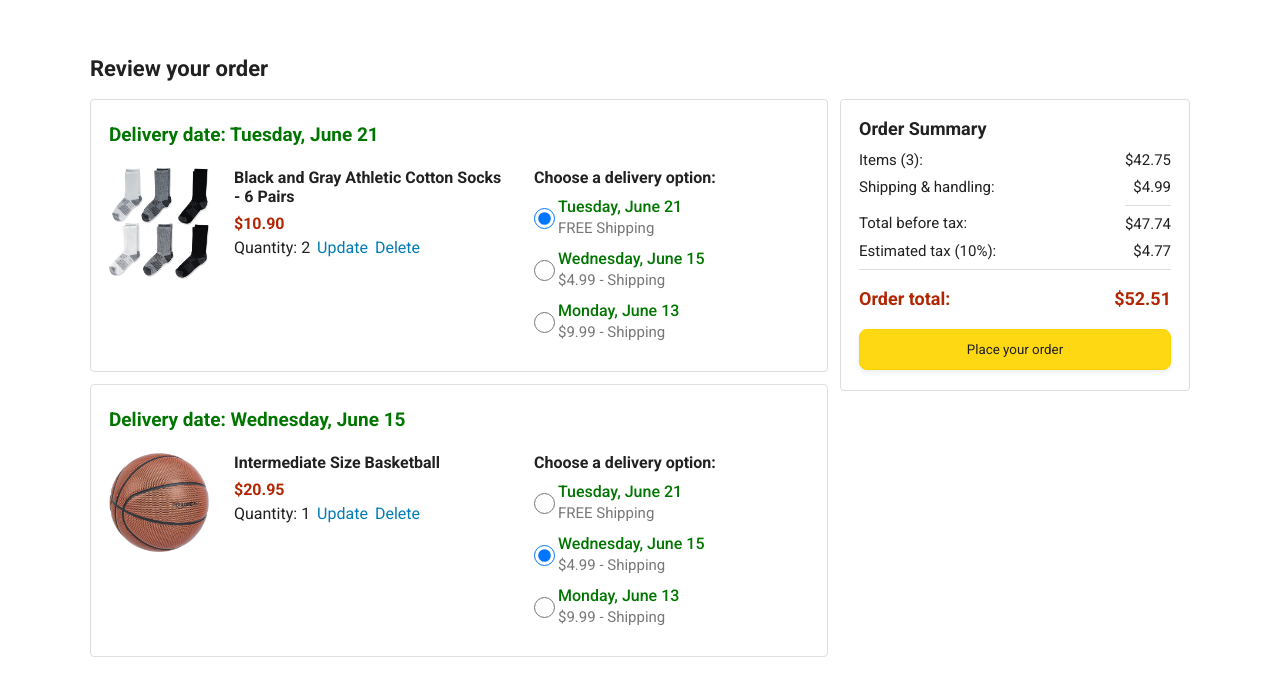
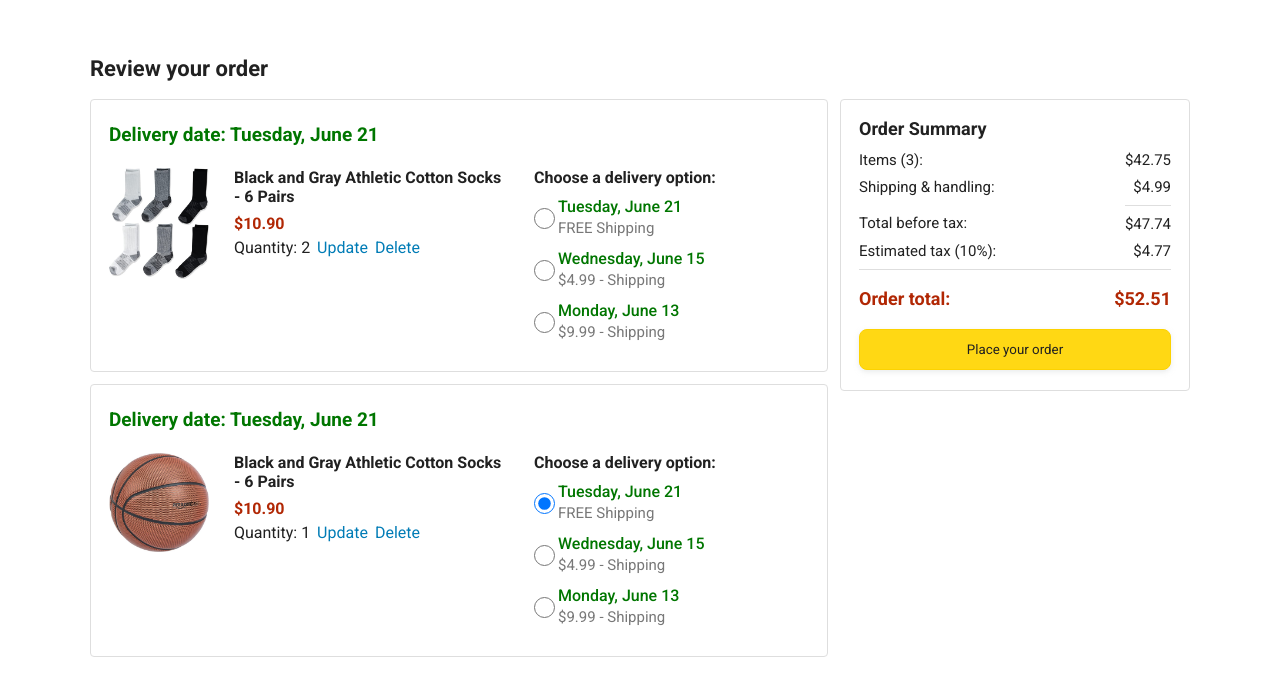
Before and after one commit to 6scars/amazonWebSideProject, a plain HTML site: page checkout.html in a window 1280 px wide. Shown: the part 84-780 px from the top of the page. Drawn offline with Linux system fonts and the light colour scheme; files whose address does not match are found by name.

Commit message:
Added static date to cart in cart.js, i made checkout.js with function displays OrderSummary,

```diff
--- a/checkout.html
+++ b/checkout.html
@@ -45,156 +45,8 @@
       <div class="page-title">Review your order</div>
 
       <div class="checkout-grid">
-        <div class="order-summary">
-          <div class="cart-item-container">
-            <div class="delivery-date">
-              Delivery date: Tuesday, June 21
-            </div>
+        <div class="order-summary js-order-summary">
 
-            <div class="cart-item-details-grid">
-              <img class="product-image"
-                src="images/products/athletic-cotton-socks-6-pairs.jpg">
-
-              <div class="cart-item-details">
-                <div class="product-name">
-                  Black and Gray Athletic Cotton Socks - 6 Pairs
-                </div>
-                <div class="product-price">
-                  $10.90
-                </div>
-                <div class="product-quantity">
-                  <span>
-                    Quantity: <span class="quantity-label">2</span>
-                  </span>
-                  <span class="update-quantity-link link-primary">
-                    Update
-                  </span>
-                  <span class="delete-quantity-link link-primary">
-                    Delete
-                  </span>
-                </div>
-              </div>
-
-              <div class="delivery-options">
-                <div class="delivery-options-title">
-                  Choose a delivery option:
-                </div>
-                <div class="delivery-option">
-                  <input type="radio" checked
-                    class="delivery-option-input"
-                    name="delivery-option-1">
-                  <div>
-                    <div class="delivery-option-date">
-                      Tuesday, June 21
-                    </div>
-                    <div class="delivery-option-price">
-                      FREE Shipping
-                    </div>
-                  </div>
-                </div>
-                <div class="delivery-option">
-                  <input type="radio"
-                    class="delivery-option-input"
-                    name="delivery-option-1">
-                  <div>
-                    <div class="delivery-option-date">
-                      Wednesday, June 15
-                    </div>
-                    <div class="delivery-option-price">
-                      $4.99 - Shipping
-                    </div>
-                  </div>
-                </div>
-                <div class="delivery-option">
-                  <input type="radio"
-                    class="delivery-option-input"
-                    name="delivery-option-1">
-                  <div>
-                    <div class="delivery-option-date">
-                      Monday, June 13
-                    </div>
-                    <div class="delivery-option-price">
-                      $9.99 - Shipping
-                    </div>
-                  </div>
-                </div>
-              </div>
-            </div>
-          </div>
-
-          <div class="cart-item-container">
-            <div class="delivery-date">
-              Delivery date: Wednesday, June 15
-            </div>
-
-            <div class="cart-item-details-grid">
-              <img class="product-image"
-                src="images/products/intermediate-composite-basketball.jpg">
-
-              <div class="cart-item-details">
-                <div class="product-name">
-                  Intermediate Size Basketball
-                </div>
-                <div class="product-price">
-                  $20.95
-                </div>
-                <div class="product-quantity">
-                  <span>
-                    Quantity: <span class="quantity-label">1</span>
-                  </span>
-                  <span class="update-quantity-link link-primary">
-                    Update
-                  </span>
-                  <span class="delete-quantity-link link-primary">
-                    Delete
-                  </span>
-                </div>
-              </div>
-
-              <div class="delivery-options">
-                <div class="delivery-options-title">
-                  Choose a delivery option:
-                </div>
-
-                <div class="delivery-option">
-                  <input type="radio" class="delivery-option-input"
-                    name="delivery-option-2">
-                  <div>
-                    <div class="delivery-option-date">
-                      Tuesday, June 21
-                    </div>
-                    <div class="delivery-option-price">
-                      FREE Shipping
-                    </div>
-                  </div>
-                </div>
-                <div class="delivery-option">
-                  <input type="radio" checked class="delivery-option-input"
-                    name="delivery-option-2">
-                  <div>
-                    <div class="delivery-option-date">
-                      Wednesday, June 15
-                    </div>
-                    <div class="delivery-option-price">
-                      $4.99 - Shipping
-                    </div>
-                  </div>
-                </div>
-                <div class="delivery-option">
-                  <input type="radio" class="delivery-option-input"
-                    name="delivery-option-2">
-                  <div>
-                    <div class="delivery-option-date">
-                      Monday, June 13
-                    </div>
-                    <div class="delivery-option-price">
-                      $9.99 - Shipping
-                    </div>
-                  </div>
-                </div>
-              </div>
-            </div>
-          </div>
         </div>
 
         <div class="payment-summary">
@@ -233,5 +85,6 @@
         </div>
       </div>
     </div>
+    <script type="module" src="scripts/checkout.js"></script>
   </body>
 </html>
--- a/data/cart.js
+++ b/data/cart.js
@@ -1,4 +1,10 @@
-export let cart = [];
+export let cart = [{
+  id: "e43638ce-6aa0-4b85-b27f-e1d07eb678c6",
+  quantity: 2
+},{
+  id: "15b6fc6f-327a-4ec4-896f-486349e85a3d",
+  quantity:1,
+}];
 
 export function addToCart(productId){
     let matchingItem=NaN;
--- /dev/null
+++ b/scripts/checkout.js
@@ -0,0 +1,100 @@
+import {cart} from '../data/cart.js';
+import {products} from '../data/products.js';
+let cartSummaryHTML='';
+
+
+
+function displayCartSummary(){
+    cart.forEach((cartItem)=>{
+        products.forEach((productsItem)=>{
+            if(cartItem.id === productsItem.id){
+
+                cartSummaryHTML+= `
+                    <div class="cart-item-container">
+                        <div class="delivery-date">
+                            Delivery date: Tuesday, June 21
+                        </div>
+
+                        <div class="cart-item-details-grid">
+                        <img class="product-image" src="${productsItem.image}">
+
+                        <div class="cart-item-details">
+                            <div class="product-name">
+                                Black and Gray Athletic Cotton Socks - 6 Pairs
+                            </div>
+                            <div class="product-price">
+                                $10.90
+                            </div>
+                            <div class="product-quantity">
+                            <span>
+                                Quantity: <span class="quantity-label">${cartItem.quantity}</span>
+                            </span>
+                            <span class="update-quantity-link link-primary">
+                                Update
+                            </span>
+                            <span class="delete-quantity-link link-primary">
+                                Delete
+                            </span>
+                            </div>
+                        </div>
+
+                        <div class="delivery-options">
+                            <div class="delivery-options-title">
+                                Choose a delivery option:
+                            </div>
+                            <div class="delivery-option">
+                            <input type="radio" checked="" class="delivery-option-input" name="delivery-option-1">
+                            <div>
+                                <div class="delivery-option-date">
+                                  Tuesday, June 21
+                                </div>
+                                <div class="delivery-option-price">
+                                  FREE Shipping
+                                </div>
+                            </div>
+                            </div>
+                            <div class="delivery-option">
+                            <input type="radio" class="delivery-option-input" name="delivery-option-1">
+                            <div>
+                                <div class="delivery-option-date">
+                                    Wednesday, June 15
+                                </div>
+                                <div class="delivery-option-price">
+                                    $4.99 - Shipping
+                                </div>
+                            </div>
+                            </div>
+                            <div class="delivery-option">
+                            <input type="radio" class="delivery-option-input" name="delivery-option-1">
+                            <div>
+                                <div class="delivery-option-date">
+                                    Monday, June 13
+                                </div>
+                                <div class="delivery-option-price">
+                                $9.99 - Shipping
+                                </div>
+                            </div>
+                            </div>
+                        </div>
+                        </div>
+                    </div>
+                `
+
+
+
+
+
+            };
+        });
+
+
+
+
+
+    });
+
+    document.querySelector('.js-order-summary').innerHTML = cartSummaryHTML;
+}
+
+
+displayCartSummary();
```
Also changed, not shown: scripts/amazon.js (line endings or trailing spaces).
